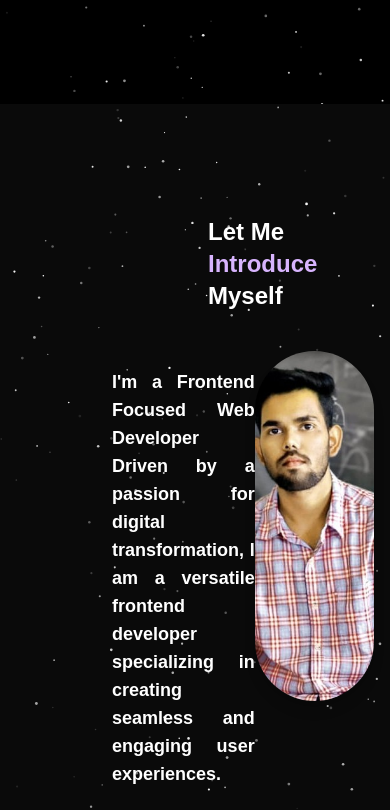
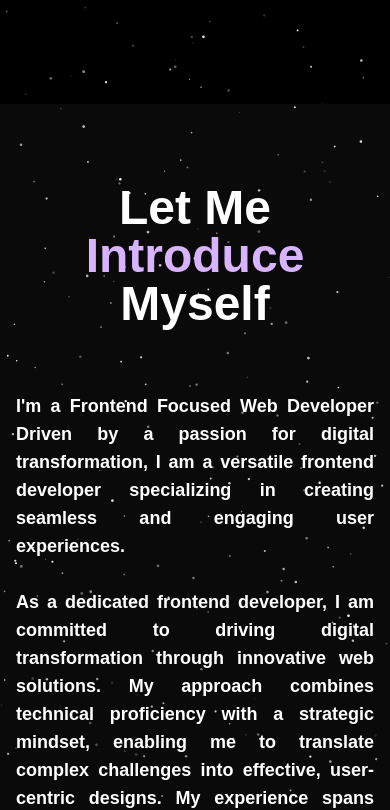
Before and after one commit to amanpandey3956/Portfolio, a Next.js app: page / in a window 390 px wide. Shown: the part 740-1550 px from the top of the page. Built offline with nearby package versions, Linux system fonts and the light colour scheme.

Commit message:
hero section update

```diff
--- a/src/components/Hero2.tsx
+++ b/src/components/Hero2.tsx
@@ -3,7 +3,7 @@ import { SparklesCore } from "./ui/sparkles";
 
 export function Hero2() {
   return (
-    <div className="h-screen relative w-full bg-gradient-to-b from-gray-1000 to-gray-1100 flex items-center justify-center overflow-hidden border-neutral-600">
+    <div className="min-h-screen relative w-full bg-gradient-to-b from-gray-1000 to-gray-1100 flex items-center justify-center overflow-hidden border-neutral-600">
       <div className="w-full absolute inset-0 h-full">
         <SparklesCore
           id="tsparticlesfullpage2"
@@ -16,13 +16,13 @@ export function Hero2() {
         />
       </div>
 
-      <div className="relative z-10 w-full h-full flex items-start justify-between p-4">
+      <div className="relative z-10 w-full h-full flex flex-col lg:flex-row items-center lg:items-start justify-between p-4">
 
-        <div className="w-2/3 h-full flex flex-col items-start justify-start">
-          <h1 className="mt-24 ml-48 text-2xl md:text-5xl font-bold bg-clip-text text-transparent text-white">
+        <div className="w-full lg:w-2/3 h-full flex flex-col items-center lg:items-start justify-start mb-8 lg:mb-0">
+          <h1 className="mt-16 lg:mt-0 text-5xl font-bold bg-clip-text text-transparent text-white text-center lg:text-left lg:ml-48">
             Let Me <span className="text-purple-300">Introduce</span> Myself
           </h1>
-          <p className="mt-14 ml-24 text-lg font-semibold bg-clip-text text-transparent text-white text-justify">
+          <p className="mt-16 lg:mt-14 text-lg lg:text-justify font-semibold bg-clip-text text-transparent text-white text-justify lg:ml-24">
             I&apos;m a Frontend Focused Web Developer Driven by a passion for digital transformation, I am a versatile frontend developer specializing in creating seamless and engaging user experiences.
             <br /><br />
             As a dedicated frontend developer, I am committed to driving digital transformation through innovative web solutions. My approach combines technical proficiency with a strategic mindset, enabling me to translate complex challenges into effective, user-centric designs. My experience spans building dynamic applications with React.js, Next.js, TypeScript, and integrating libraries like Framer Motion for enhanced interactivity. I embrace emerging technologies and innovative frameworks to push the boundaries of what is possible in web development.
@@ -31,11 +31,11 @@ export function Hero2() {
           </p>
         </div>
 
-        <div className="w-1/3 h-full flex items-center justify-center">
+        <div className="w-full mt-14 lg:w-1/3 h-full flex items-center justify-center">
           <img
             src="/projects/myimg.jpg"
             alt="Your Image"
-            className="rounded-full w-[350px] h-[350px] object-cover shadow-lg"
+            className="rounded-full w-[250px] h-[250px] md:w-[350px] md:h-[350px] object-cover shadow-lg"
           />
         </div>
       </div>
```
